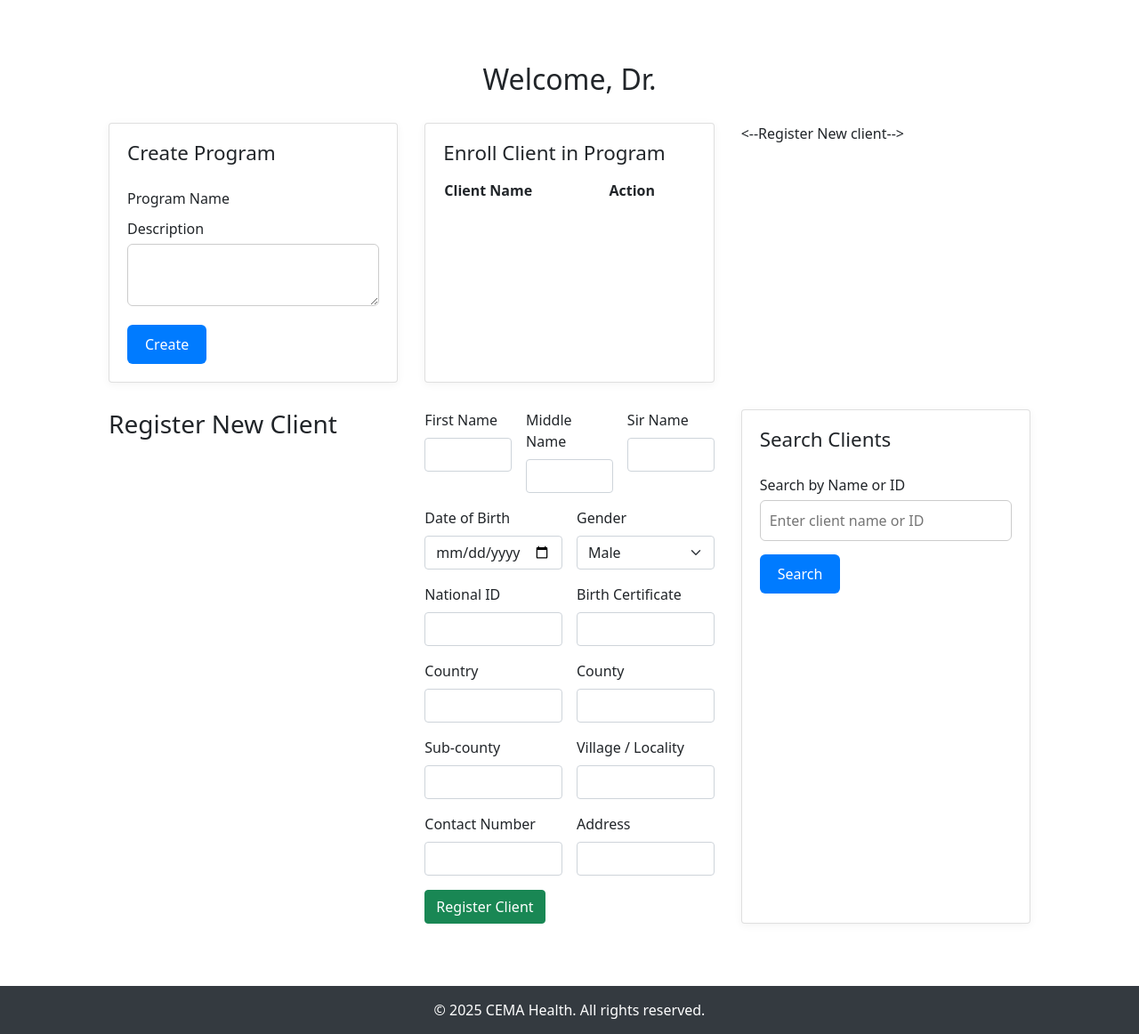
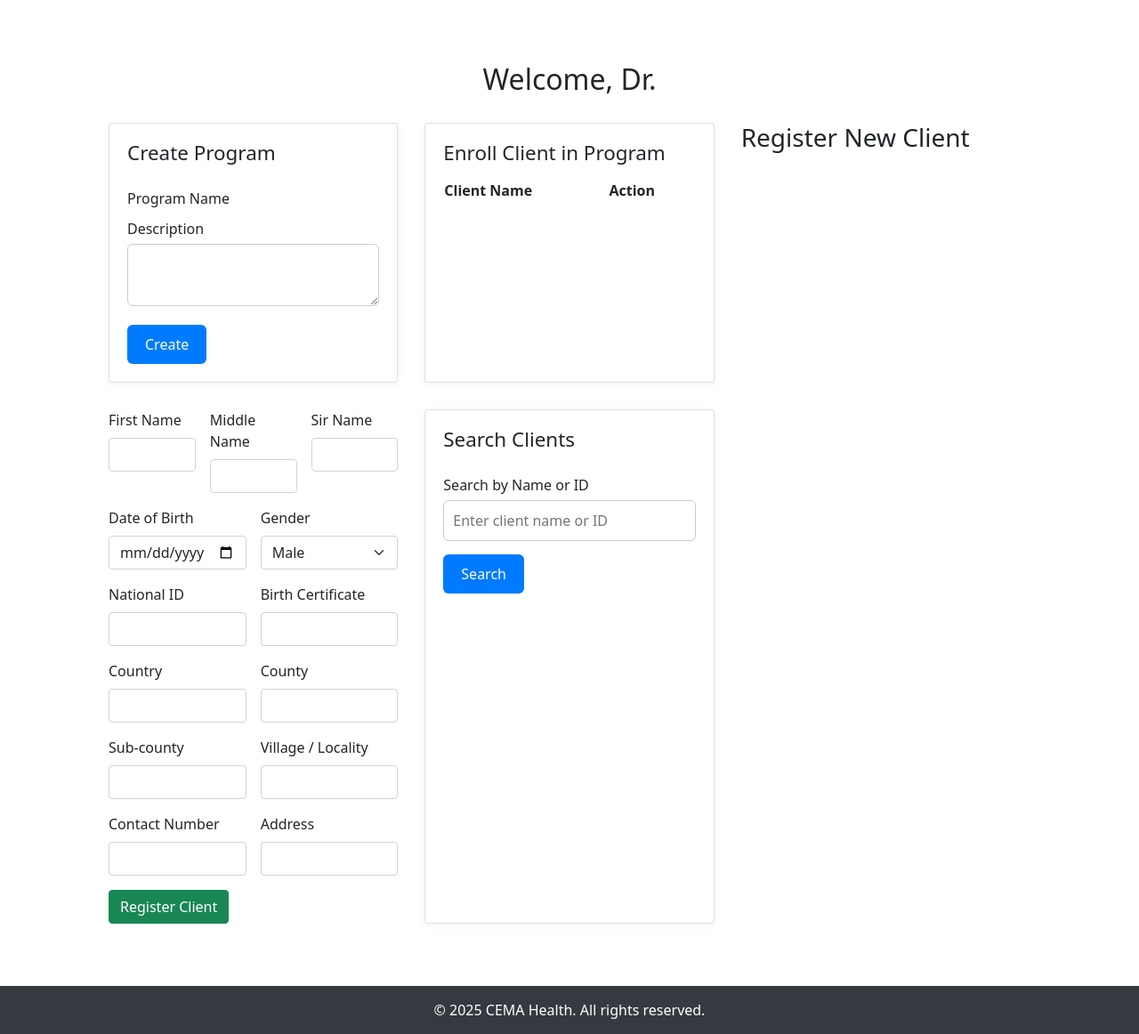
Before and after one commit to martinondiwa/CEMA_Health_Management_System, a Flask app: page /doctor/dashboard in a window 1280 px wide. Shown: the part 122-1284 px from the top of the page at 89% size. Run offline with Flask 2, Linux system fonts and the light colour scheme; the visitor is signed in with stand-in values (Sample User, id 1); data comes from the database, SQL or seed files in the repository; data that the repository does not hold is empty.

Commit message:
Update doctor_dashboard.html
asdsgg

```diff
--- a/app/templates/doctor_dashboard.html
+++ b/app/templates/doctor_dashboard.html
@@ -7,7 +7,6 @@
     <link rel="stylesheet" href="{{ url_for('static', filename='css/dashboard.css') }}">
     <link href="https://cdn.jsdelivr.net/npm/bootstrap@5.0.2/dist/css/bootstrap.min.css" rel="stylesheet" integrity="sha384-EVSTQN3/azprG1Anm3QDgpJLIm9Nao0Yz1ztcQTwFspd3yD65VohhpuuCOmLASjC" crossorigin="anonymous">
     <script src="https://cdn.jsdelivr.net/npm/bootstrap@5.0.2/dist/js/bootstrap.bundle.min.js" integrity="sha384-MrcW6ZMFYlzcLA8Nl+NtUVF0sA7MsXsP1UyJoMp4YLEuNSfAP+JcXn/tWtIaxVXM" crossorigin="anonymous"></script>
-
 {% endblock %}
 
 {% block content %}
@@ -52,7 +51,7 @@
       </table>
     </div>
 
-<--Register New client-->
+    <!-- Register New client -->
     <h3 class="mb-4">Register New Client</h3>
     <form action="{{ url_for('doctor.register_client') }}" method="POST" class="row g-3">
       {{ client_form.hidden_tag() }}
```
Lines whose indentation alone changed are shown as unchanged.
